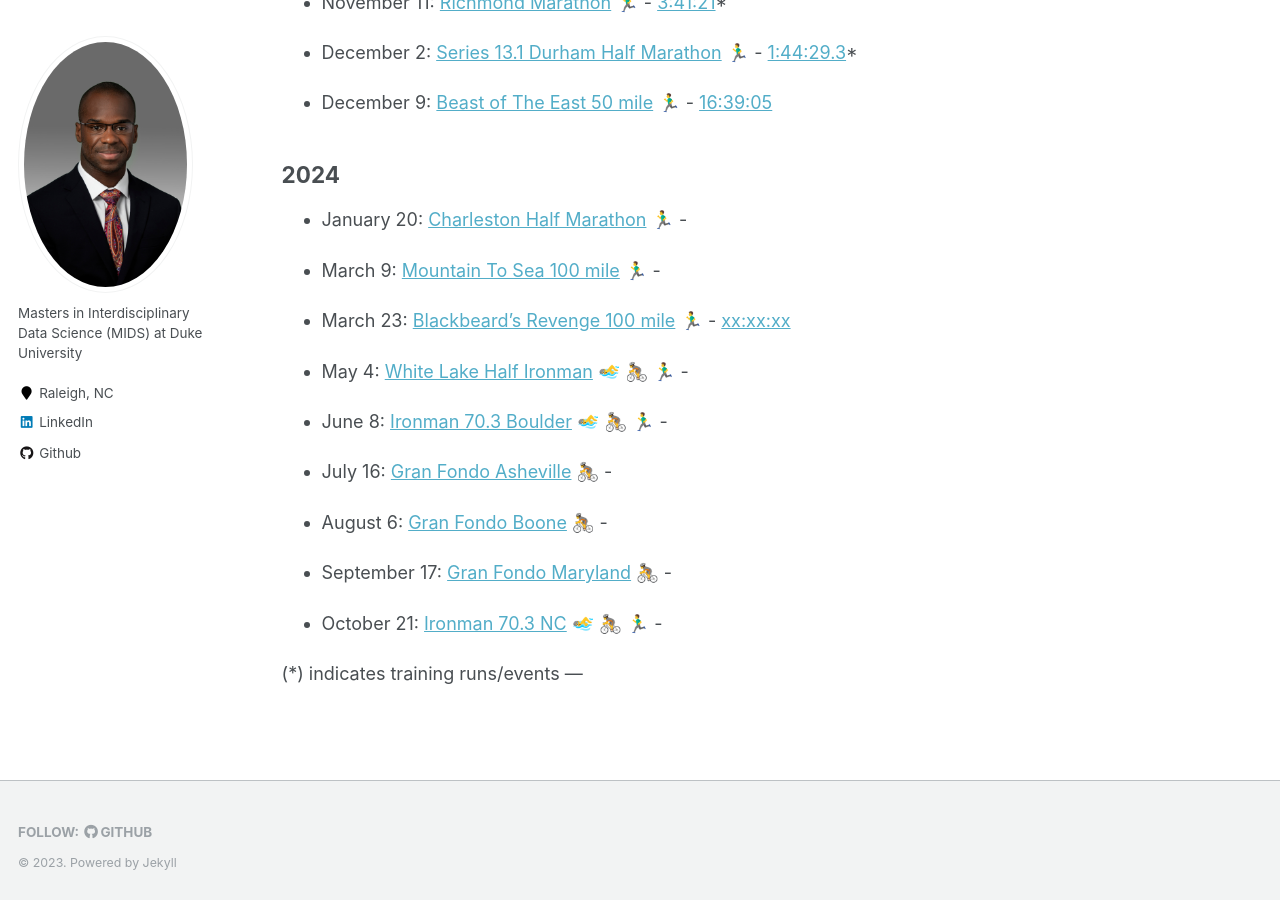
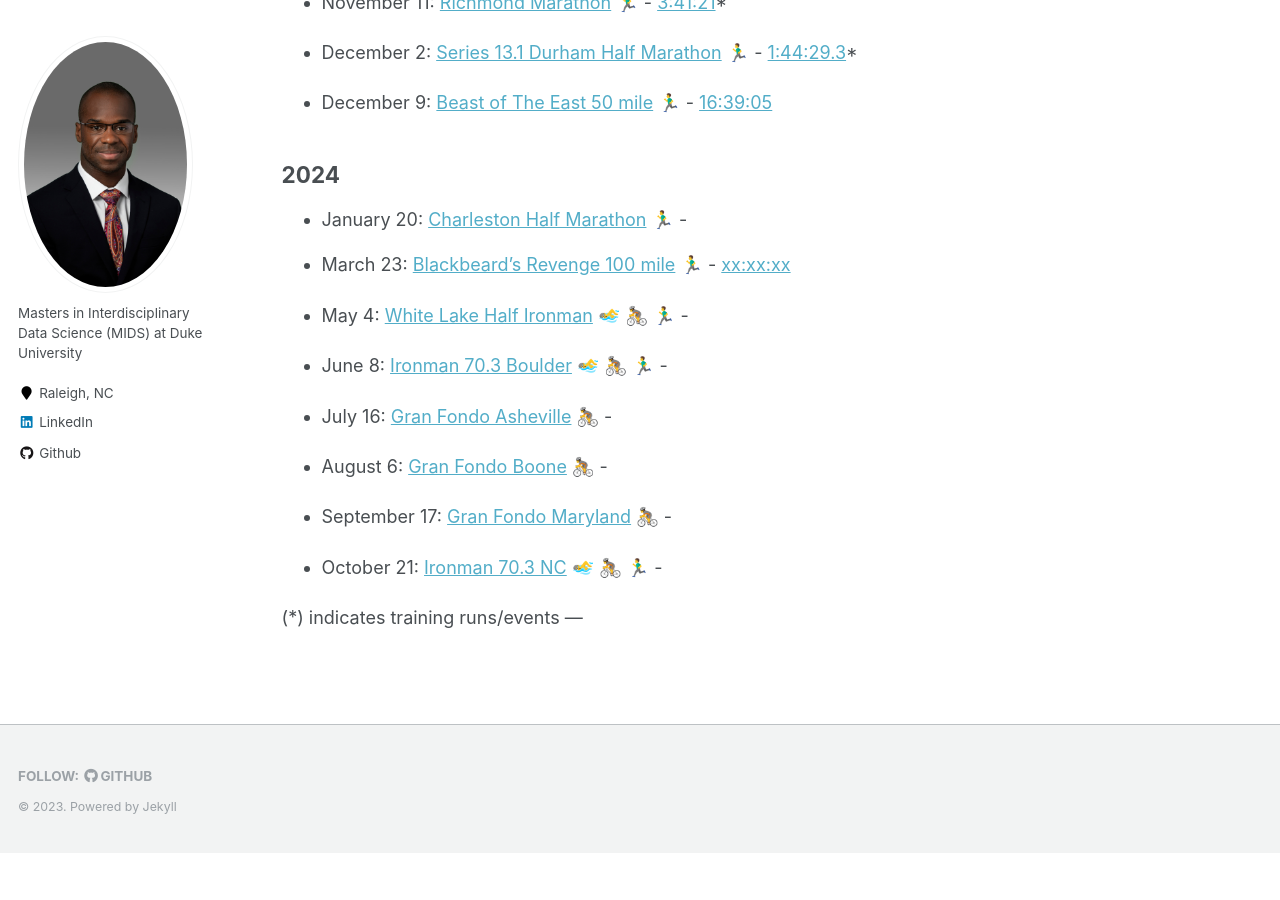
Before and after one commit to caratliff/caratliff.github.io, a Jekyll site: the page built from _pages/race-calendar.md, in a window 1280 px wide and 900 px high, scrolled down 1070 px. Built offline with Jekyll 4.4.1, drawn with Linux system fonts in a browser that asks for light colours; emoji names are drawn with the system emoji font; after the commit the page ends 1923 px from its top, so only the background shows below that.

Commit message:
Update race-calendar.md

```diff
--- a/_pages/race-calendar.md
+++ b/_pages/race-calendar.md
@@ -53,7 +53,7 @@ redirect_from:
 
 - January 20: [Charleston Half Marathon](#) :running_man: -
 
-- March 9: [Mountain To Sea 100 mile](https://mountainstosea100.com) :running_man: -
+<!-- March 9: [Mountain To Sea 100 mile](https://mountainstosea100.com) :running_man: -->
 
 - March 23: [Blackbeard's Revenge 100 mile](https://runsignup.com/Race/NC/Corolla/BlackbeardsRevenge100) 🏃‍♂️ - [xx:xx:xx](#)
 
```
